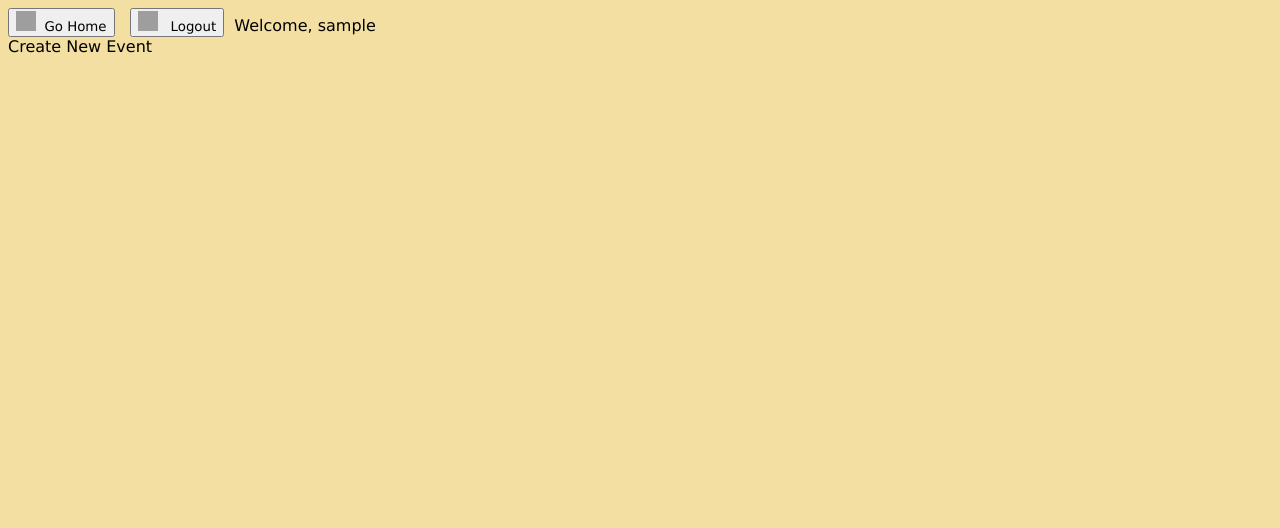
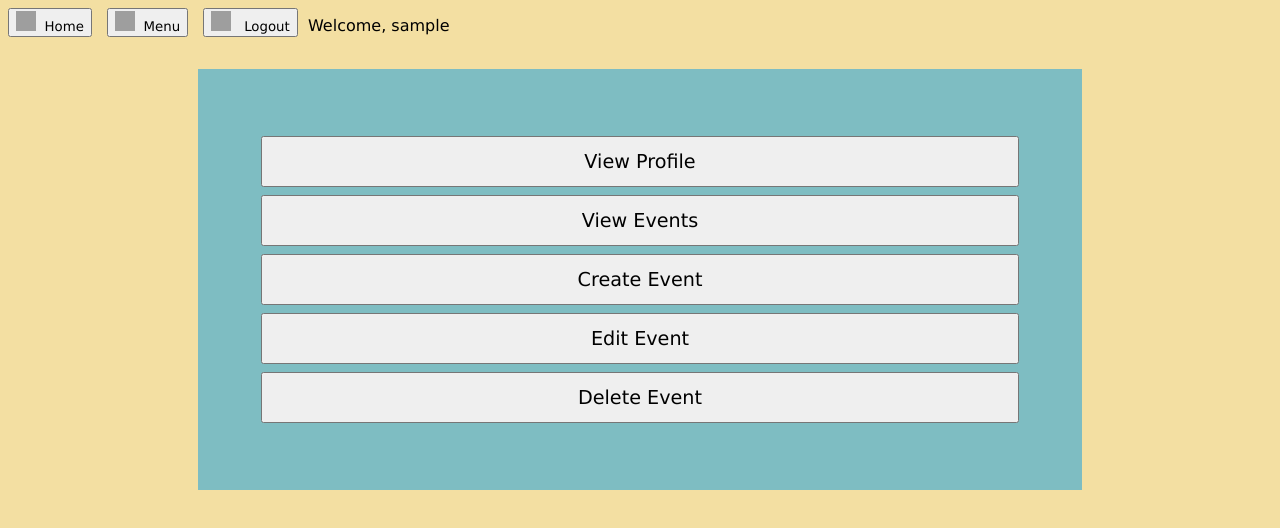
Before and after one commit to quarkscodes/tecapstone, a Vue app in the folder vue/: page /administration in a window 1280 px wide. Shown: the top 528 px of the page. Built offline with nearby package versions, Linux system fonts and the light colour scheme; no server answers; sample sign-in values are in the browser's storage; grey boxes are pictures that could not be loaded.

Commit message:
styling and routing for admins

```diff
--- a/vue/src/App.vue
+++ b/vue/src/App.vue
@@ -8,7 +8,19 @@
             src="https://cdn-icons-png.flaticon.com/512/25/25694.png"
             alt=""
           />
-          &nbsp;Go Home
+          &nbsp;Home
+        </button>
+      </router-link>
+
+      <router-link :to="{ name: 'administration' }" v-if="$store.state.token != ''">
+        &nbsp;
+        <button>
+          <img
+            class="home_icon"
+            src="http://cdn.onlinewebfonts.com/svg/img_184513.png"
+            alt=""
+          />
+          &nbsp;Menu
         </button>
       </router-link>
       &nbsp;
--- a/vue/src/views/Administration.vue
+++ b/vue/src/views/Administration.vue
@@ -1,15 +1,52 @@
 <template>
-  <div>
-    <router-link :to="{ name: 'createEvent' }"> Create New Event </router-link>
-  </div>
+    <div class="admin">
+      <router-link :to="{ name: 'viewProfile' }">
+        <button id="option">
+          View Profile
+        </button>
+      </router-link>
+      <router-link :to="{ name: 'home' }">
+        <button id="option">
+          View Events
+        </button>
+      </router-link>
+      <router-link :to="{ name: 'createEvent' }">
+        <button id="option">
+          Create Event
+        </button>
+      </router-link>
+      <router-link :to="{ name: 'updateEvent' }">
+        <button id="option">
+          Edit Event
+        </button>
+      </router-link>
+      <router-link :to="{ name: 'deleteEvent' }">
+        <button id="option">
+          Delete Event
+        </button>
+      </router-link>
+    </div>
 </template>
 
 <script>
 export default {
-    name: 'administration',
-}
+  name: "administration",
+};
 </script>
 
 <style>
+.admin {
+  display: flexbox;
+  justify-content: center;
+  background: #7ebdc2;
+  padding: 5%;
+  margin: 32px 15%;
+}
 
+#option{
+  width: 100%;
+  padding: 12px;
+  margin: 4px 0px;
+  font-size: larger;
+}
 </style>
--- a/vue/src/views/Login.vue
+++ b/vue/src/views/Login.vue
@@ -64,7 +64,7 @@ export default {
           if (response.status == 200) {
             this.$store.commit("SET_AUTH_TOKEN", response.data.token);
             this.$store.commit("SET_USER", response.data.user);
-            this.$router.push("/");
+            this.$router.push("/administration");
           }
         })
         .catch(error => {
```
